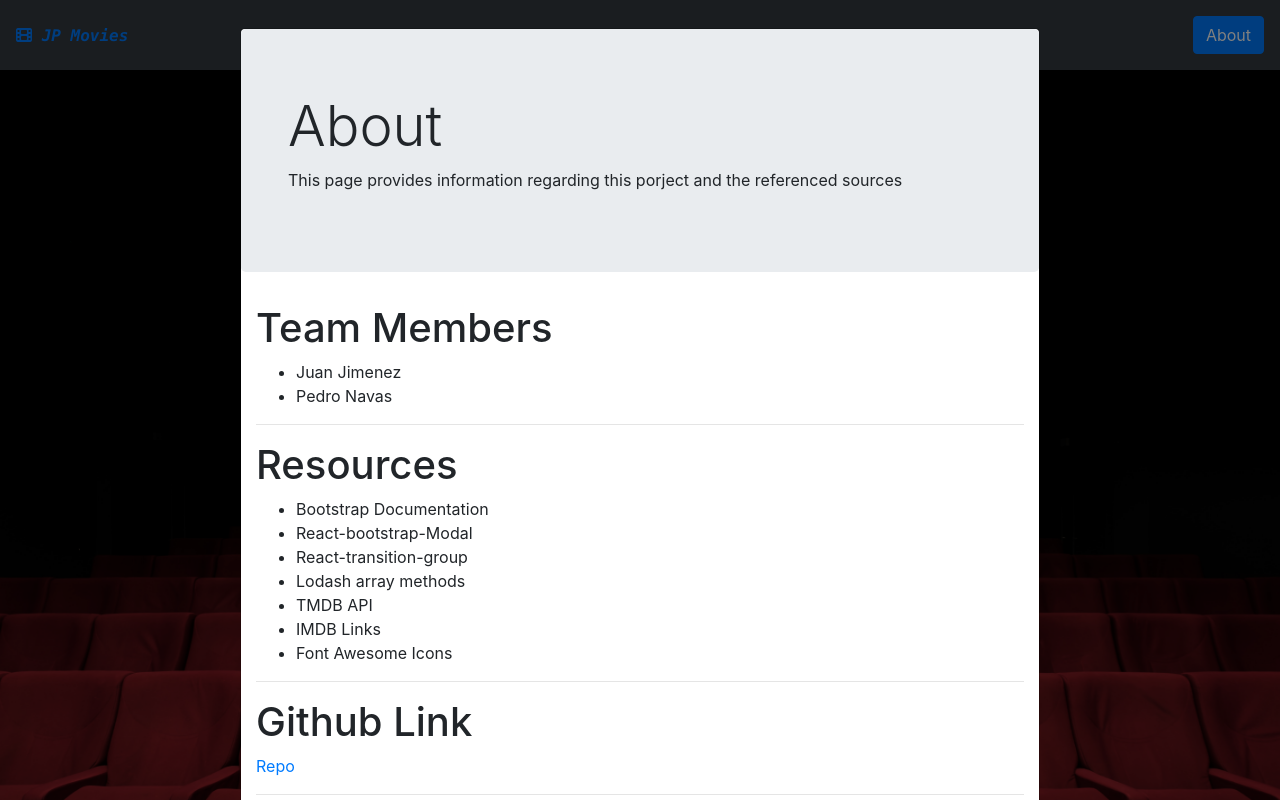
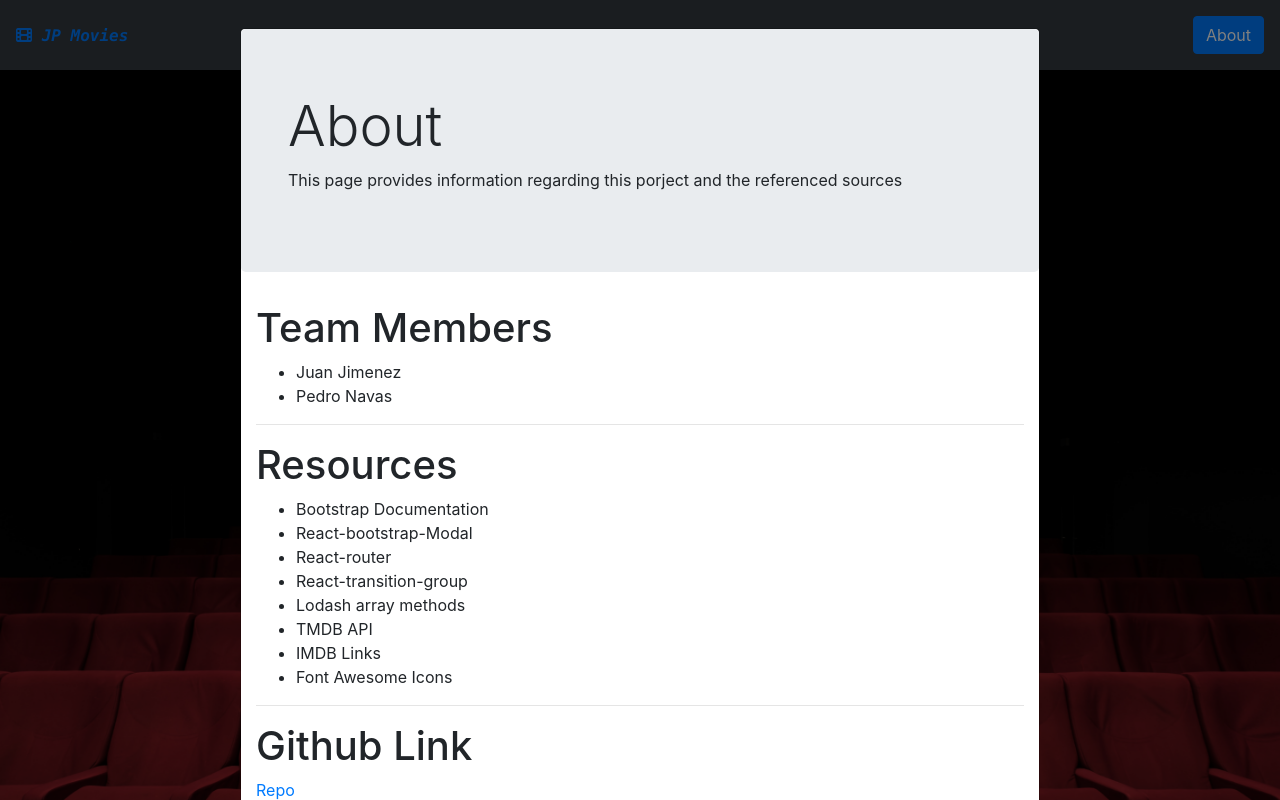
Before and after one commit to pnava589/React-Assignment-I, a React (Create React App) app in the folder assignment-i/: page / in a window 1280 px wide. Both pictures are taken after a click on the button "About". Shown: the top 800 px of the page. Built offline with nearby package versions, Linux system fonts and the light colour scheme; the HTML template or start-up script is replaced by a standard one.

Commit message:
added browser router to about

```diff
--- a/assignment-i/src/components/About.js
+++ b/assignment-i/src/components/About.js
@@ -42,6 +42,7 @@ render() {
                     <ul>
                         <li>Bootstrap Documentation</li>
                         <li>React-bootstrap-Modal</li>
+                        <li>React-router</li>
                         <li>React-transition-group</li>
                         <li>Lodash array methods</li>
                         <li>TMDB API</li>
```
